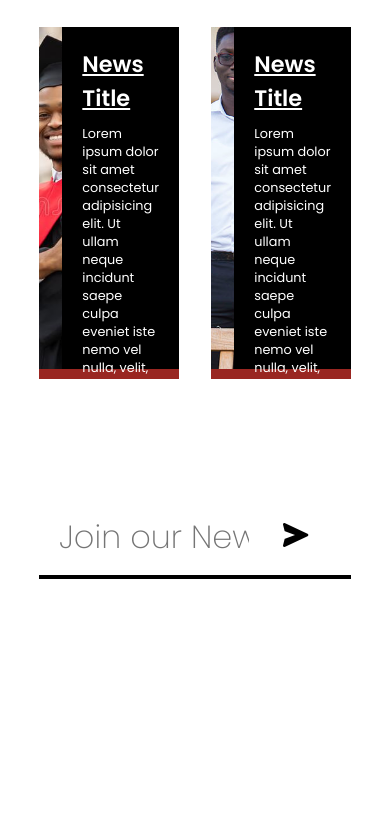
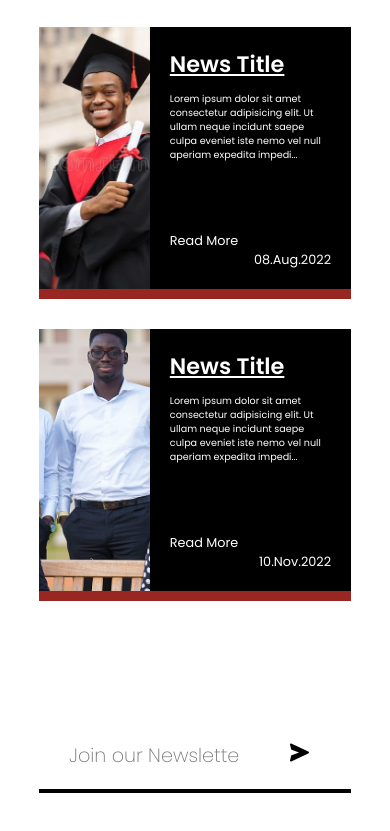
Before and after one commit to Ken2ie/CU-Website, a plain HTML site: page index.html in a window 390 px wide. Shown: the part 105-936 px from the top of the page. Before the commit the page ends 844 px from the top, so only its background shows below. Drawn offline with nearby package versions, Linux system fonts and the light colour scheme.

Commit message:
Add files via upload

```diff
--- a/css/style.css
+++ b/css/style.css
@@ -152,3 +152,58 @@ body{
     text-align: right;
     font-size: 0.8rem;
 }
+
+
+/* Responsiveness */
+
+@media screen and (max-width: 1104px) {
+    .newsletter{
+        height: auto;
+        flex-direction: column;
+    }
+
+    .news{
+        width: 100%;
+        height: 17rem;
+    }
+
+    .one{
+        margin-bottom: 30px;
+    }
+
+    .subscribe{
+        margin-bottom: 200px;
+    }
+
+    .carousel{
+        margin: 0;
+    }
+
+    .words{
+        height: 100%;
+        display: flex;
+        flex-direction: column;
+        justify-content: space-evenly;
+    }
+
+    .words p{
+        font-size: 0.6rem;
+    }
+
+    .pic{
+        width: 30rem;
+    }
+
+    .contain input{
+        font-size: 1.2rem;
+        padding: 0 10px;
+    }
+
+    .bxs-send {
+        font-size: 1.5rem;
+    }
+
+    .carousel {
+     background-color: black;
+    }
+}
--- a/index.html
+++ b/index.html
@@ -22,7 +22,7 @@
                     <div class="pic"><img src="images/cheerful-african-american-guy-graduation-costume-cheerful-african-american-guy-graduation-costume-showing-his-diploma-215746359.jpg" alt=""></div>
                     <div class="words">
                         <h4>News Title</h4>
-                        <p>Lorem ipsum dolor sit amet consectetur adipisicing elit. Ut ullam neque incidunt saepe culpa eveniet iste nemo vel nulla, velit, debitis tenetur dolorum nostrum aperiam expedita impedi...
+                        <p>Lorem ipsum dolor sit amet consectetur adipisicing elit. Ut ullam neque incidunt saepe culpa eveniet iste nemo vel null aperiam expedita impedi...
                         </p>
                         <a href="#">Read More</a>
                         <div class="carousel">
@@ -35,7 +35,7 @@
                     <div class="pic"><img src="images/CU Prospectus.jpg" alt=""></div>
                     <div class="words">
                         <h4>News Title</h4>
-                        <p>Lorem ipsum dolor sit amet consectetur adipisicing elit. Ut ullam neque incidunt saepe culpa eveniet iste nemo vel nulla, velit, debitis tenetur dolorum nostrum aperiam expedita impedi...
+                        <p>Lorem ipsum dolor sit amet consectetur adipisicing elit. Ut ullam neque incidunt saepe culpa eveniet iste nemo vel null aperiam expedita impedi...
                         </p>
                         <a href="#">Read More</a>
                         <div class="carousel">
```
